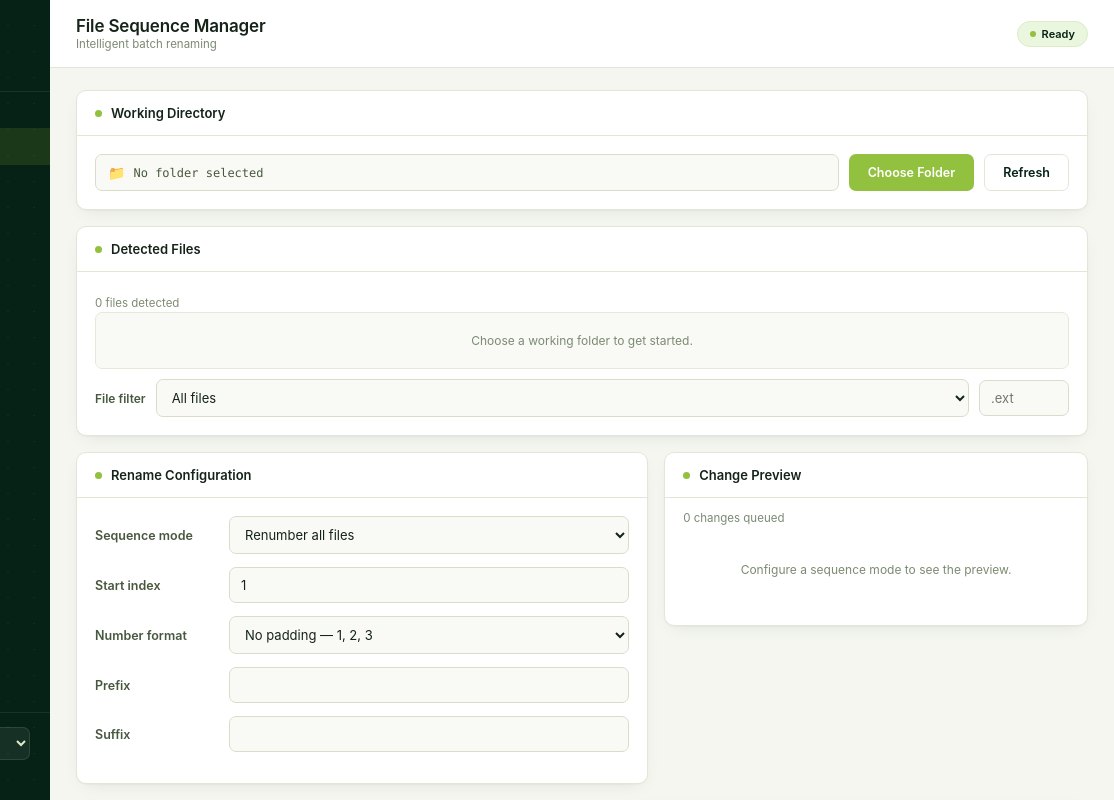
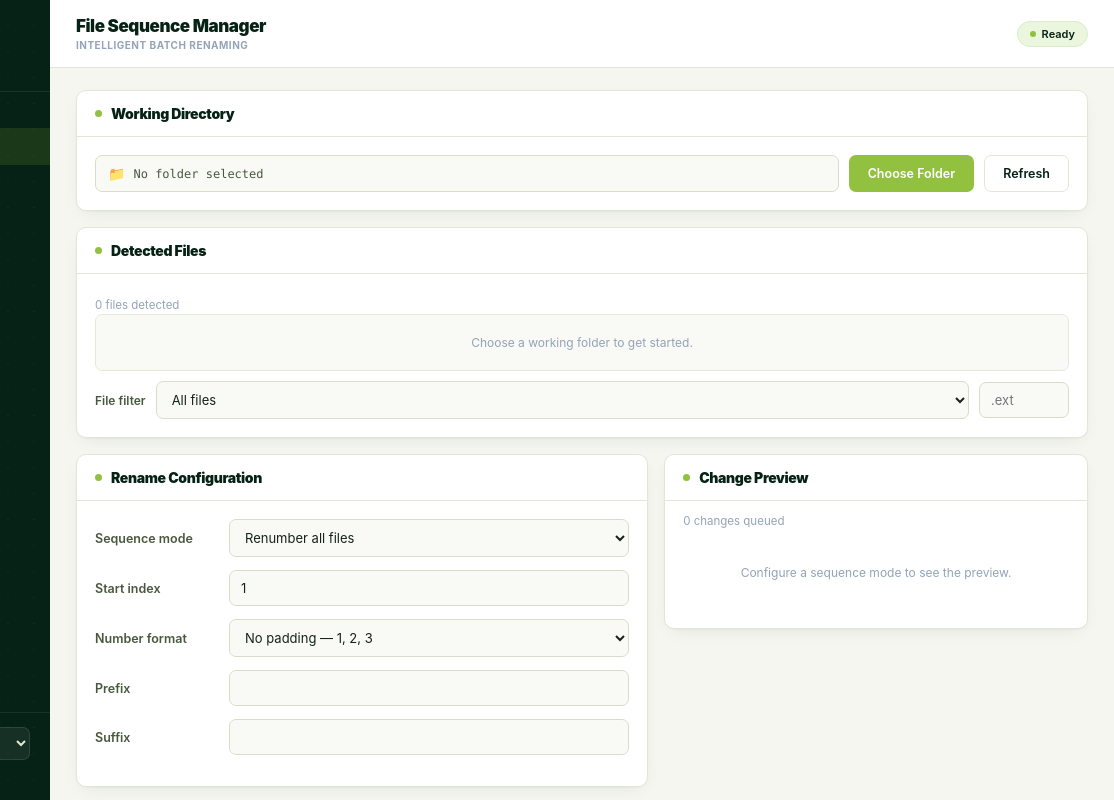
Before and after one commit to FreshKyleGo/File-Renaming-Tool, a plain HTML site: page index.html in a window 1280 px wide. Shown: the full height of the page, 166-1280 px from the left. Drawn offline with nearby package versions, Linux system fonts and the light colour scheme.

Commit message:
Update index.html

```diff
--- a/index.html
+++ b/index.html
@@ -13,7 +13,7 @@
     --surface:#ffffff;
     --ink:#152318;
     --ink-soft:#48583f;
-    --muted:#7c8a72;
+    --muted:#94a3b8;
     --line:#e1e6d7;
     --green:#91c13e;
     --green-dk:#062115;
@@ -100,8 +100,8 @@
     display:flex; align-items:center; justify-content:space-between; padding:0 26px;
     flex-shrink:0;
   }
-  .topbar h1{font-size:17px; margin:0; font-weight:600; letter-spacing:-.01em}
-  .topbar .sub{color:var(--muted); font-size:11.5px; margin-top:1px}
+  .topbar h1{font-size:17px; margin:0; font-weight:900; color:var(--green-dk); letter-spacing:-.025em}
+  .topbar .sub{color:var(--muted); font-size:10px; font-weight:700; text-transform:uppercase; letter-spacing:.05em; margin-top:3px}
   .badge{
     background:var(--green-wash); color:var(--green-dk); font-weight:600;
     font-size:11px; padding:5px 12px; border-radius:20px; border:1px solid #dcebc8;
@@ -127,7 +127,7 @@
     border-bottom:1px solid var(--line);
   }
   .card-h .dot{width:7px; height:7px; border-radius:50%; background:var(--green); flex-shrink:0}
-  .card-h h2{font-size:13px; margin:0; font-weight:600}
+  .card-h h2{font-size:14px; margin:0; font-weight:900; color:var(--green-dk); letter-spacing:-.025em}
   .card-b{padding:18px}
 
   .field-row{display:grid; grid-template-columns:120px 1fr; align-items:center; gap:14px; margin-bottom:13px}
```
